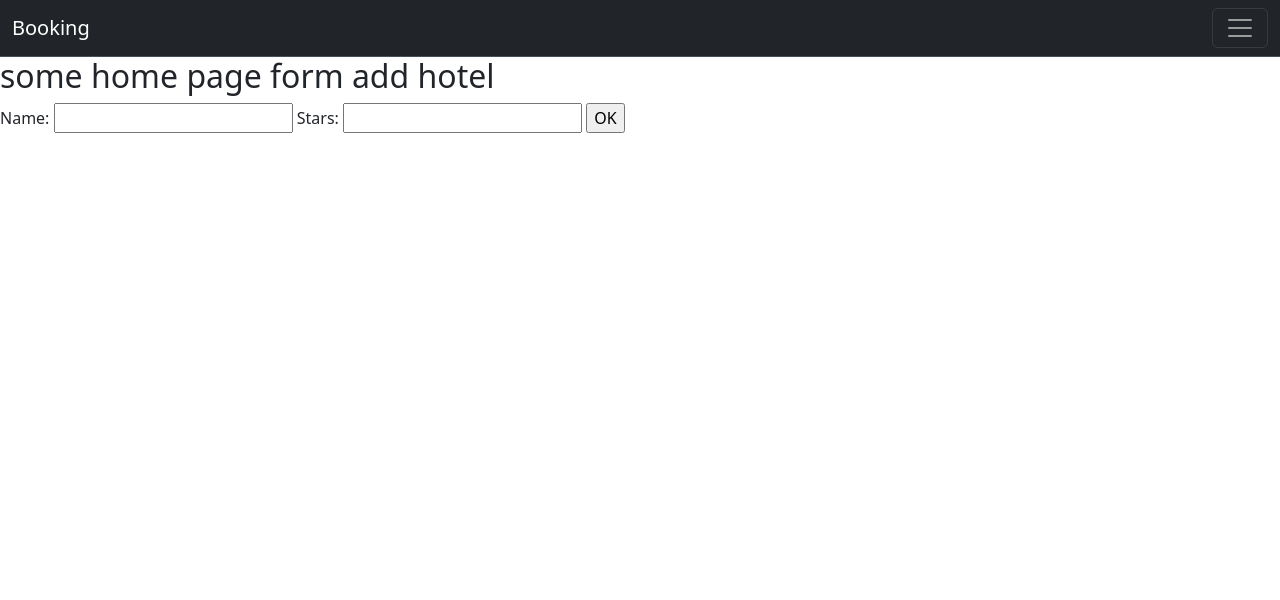
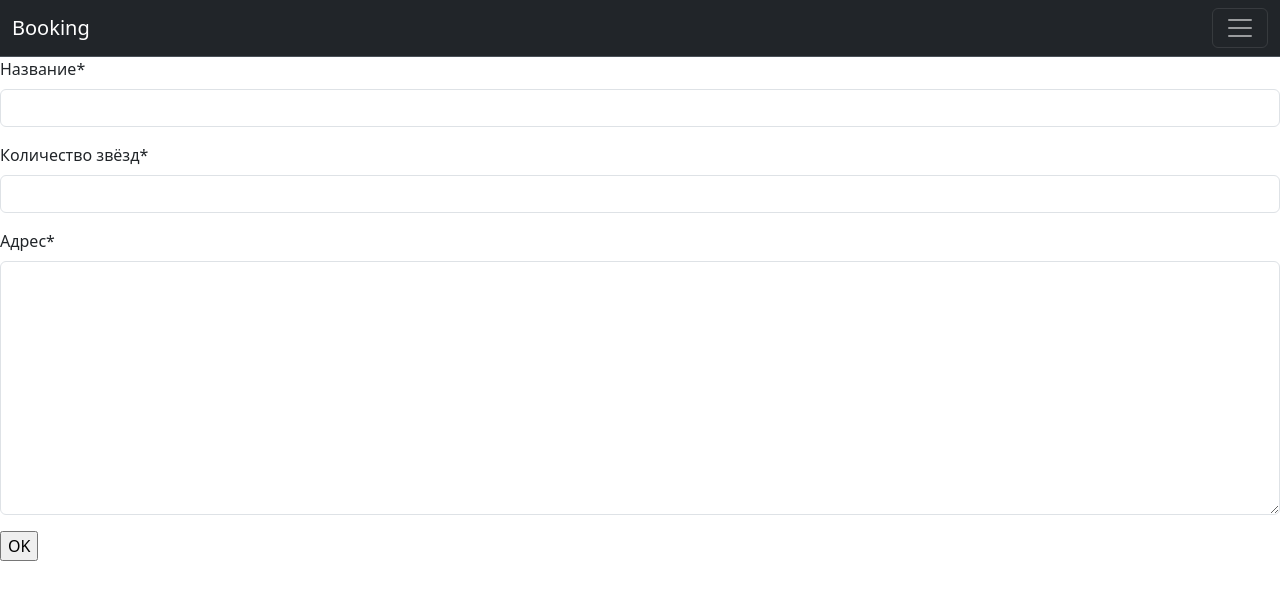
Before and after one commit to DenisListapad94/booking_service, a Django app: page /booking/hotels_form_add in a window 1280 px wide. Shown: the top 600 px of the page. Run offline with Django 5.2, Linux system fonts and the light colour scheme; some libraries are stand-ins or nearby versions.

Commit message:
add forms validators and crispy

```diff
--- a/requirements.txt
+++ b/requirements.txt
@@ -6,3 +6,5 @@ django-extensions==3.2.3
 pillow==10.3.0
 Faker==25.0.1
 django-debug-toolbar==4.3.0
+django-crispy-forms==2.1
+crispy-bootstrap5==2024.2
--- a/src/booking_app/forms.py
+++ b/src/booking_app/forms.py
@@ -1,5 +1,16 @@
 from django import forms
 
-class HotelForm(forms.Form):
-    name = forms.CharField(max_length=50)
-    stars = forms.IntegerField()
+from .models import Hotel
+
+
+# class HotelForm(forms.Form):
+#     name = forms.CharField(max_length=50)
+#     stars = forms.IntegerField(validators=[validate_hotel_stars])
+
+class HotelModelForm(forms.ModelForm):
+    class Meta:
+        model = Hotel
+        fields = ["name", "stars", "address"]
+        widgets = {
+            "address": forms.Textarea(attrs={"size": 500, 'class': 'special', "required": False})
+        }
--- a/src/booking_app/models.py
+++ b/src/booking_app/models.py
@@ -2,6 +2,8 @@ from django.core.signals import request_finished
 from django.db import models
 from django.db.models.signals import post_save
 from django.dispatch import receiver
+
+from .validators import validate_hotel_stars
 
 
 class User(models.Model):
@@ -88,7 +90,7 @@ class BookInfo(models.Model):
 class Hotel(models.Model):
     name = models.CharField(max_length=50, null=True, verbose_name="название")
     address = models.CharField(max_length=100, null=True, verbose_name="адрес")
-    stars = models.IntegerField(null=True, verbose_name="количество звёзд")
+    stars = models.IntegerField(null=True, verbose_name="количество звёзд",validators=[validate_hotel_stars])
     rating = models.FloatField(null=True, verbose_name="рейтинг")
     owners = models.ForeignKey(
         to="HotelOwner",
--- a/src/booking_app/views.py
+++ b/src/booking_app/views.py
@@ -3,7 +3,7 @@ from django.http import HttpResponse, HttpResponseRedirect,HttpResponseForbidden
 from django.shortcuts import render
 from django.views import View
 from django.urls import reverse
-from .forms import HotelForm
+from .forms import HotelModelForm
 from .models import Person, User, Hobby, Hotel
 
 
@@ -108,25 +108,17 @@ def hotels_view_delete(request):
 
 
 def hotels_form(request):
+
     if request.method == "POST":
 
-        hotel_form = HotelForm(request.POST)
-        if hotel_form.is_valid():
-            Hotel.objects.create(
-                name=request.POST["name"],
-                stars=request.POST["stars"]
-            )
+        form = HotelModelForm(request.POST)
+        if form.is_valid():
+            form.save()
             return HttpResponseRedirect(reverse("persons"))
-        else:
-
-            hotel_form = HotelForm()
-            return  HttpResponseForbidden(request)
-
-
     else:
-        hotel_form = HotelForm()
+        form = HotelModelForm()
     context = {
-        "form": hotel_form
+        "form": form
     }
     return render(
         request=request,
--- a/src/config/settings.py
+++ b/src/config/settings.py
@@ -42,6 +42,8 @@ INSTALLED_APPS = [
     'debug_toolbar',
     'django_extensions',
     'booking_app.apps.BookingAppConfig',
+    'crispy_forms',
+    'crispy_bootstrap5',
 ]
 
 MIDDLEWARE = [
@@ -142,3 +144,7 @@ DEFAULT_AUTO_FIELD = 'django.db.models.BigAutoField'
 INTERNAL_IPS = [
     "127.0.0.1",
 ]
+
+CRISPY_ALLOWED_TEMPLATE_PACKS = "bootstrap5"
+
+CRISPY_TEMPLATE_PACK = "bootstrap5"
--- a/src/templates/booking_app/hotel_add_form.html
+++ b/src/templates/booking_app/hotel_add_form.html
@@ -4,16 +4,17 @@
 
 {% load static %}
 
+{% load crispy_forms_tags %}
 
 {% block title %}My amazing booking app{% endblock %}
 
 {% block content %}
 
-    <h2> some home page form  add hotel</h2>
 
     <form action="/booking/hotels_form_add" method="POST">
+
         {% csrf_token %}
-        {{ form.as_table }}
+        {{ form | crispy }}
 <!--    <label for="name_hotel">hotel name:</label>-->
 <!--    <input id="name_hotel" type="text" name="name_hotel" value="">-->
     <input type="submit" value="OK">
```
Also changed, not shown: src/booking_app/validators.py (added, +7 -0 lines).
